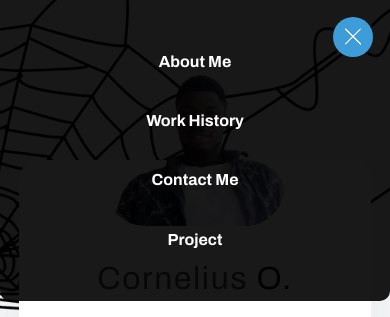
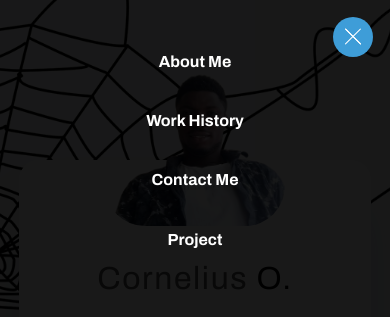
Before and after one commit to Cornellpro/Portfolio, a plain HTML site: page index.html in a window 390 px wide. Both pictures are taken after a click on the element 353 px from the left and 36 px from the top of the page. Shown: the top 317 px of the page. Drawn offline with nearby package versions, Linux system fonts and the light colour scheme.

Commit message:
mobile-menu-bg

```diff
--- a/style.css
+++ b/style.css
@@ -799,10 +799,10 @@ select.form-control[multiple], select.form-control[size], textarea.form-control
     .mobile-menu-box{
         display: none;
         width: 100%;
+        height: 100%;
         background-color: rgba(0, 0, 0, 0.90);
         position: fixed;
         z-index: 5;
-        border-radius: 0 0 10px 10px;
     }
     .mobile-nav-bar{
         display: flex;
```
